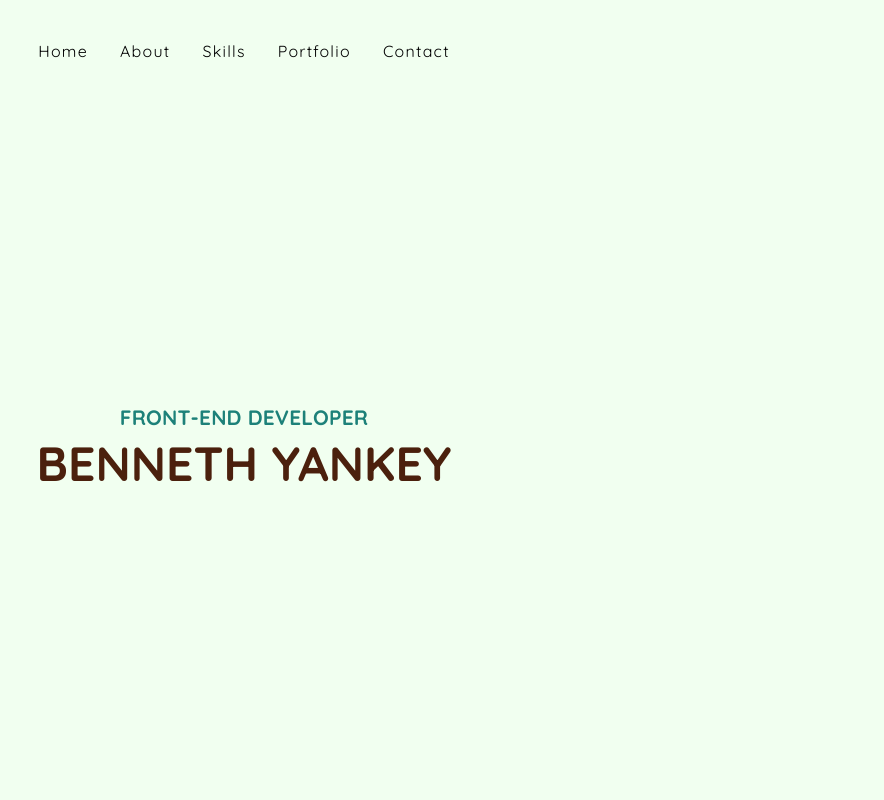
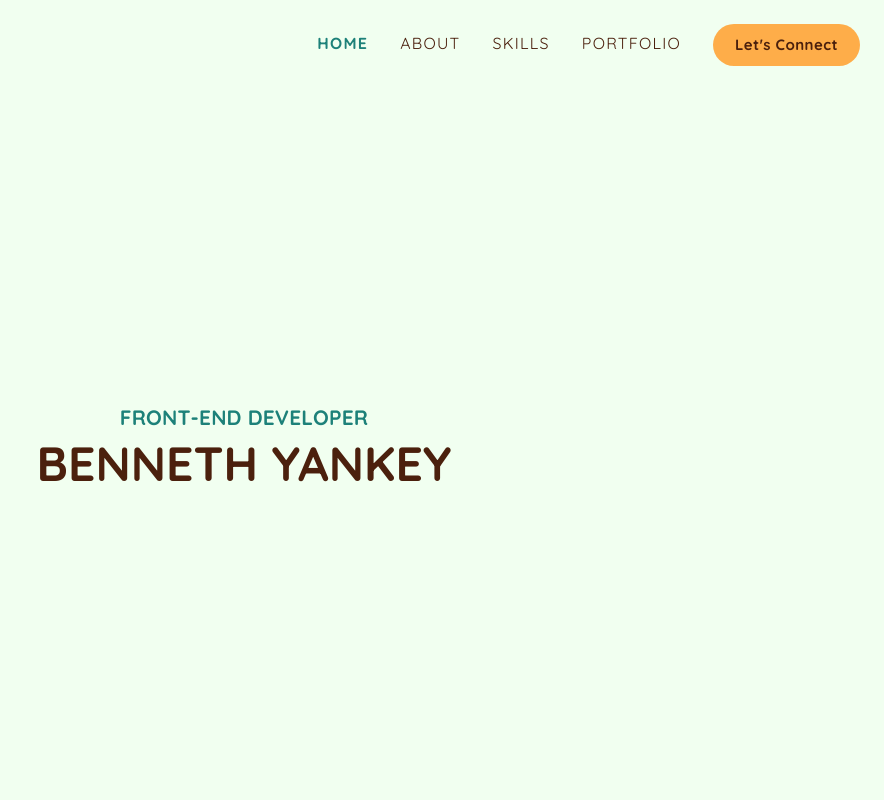
Before and after one commit to papayankey/bennethyankey, a React (Create React App) app: page / in a window 1280 px wide. Shown: the top 800 px of the page, without its empty margins (396-1280 px from the left). Built offline with nearby package versions, Linux system fonts and the light colour scheme.

Commit message:
chore: refactor nav links

```diff
--- a/src/App/components/NavBar/index.tsx
+++ b/src/App/components/NavBar/index.tsx
@@ -1,16 +1,14 @@
 // material components
 import AppBar from '@material-ui/core/AppBar';
 import Toolbar from '@material-ui/core/Toolbar';
-import Link from '@material-ui/core/Link';
 import Container from '@material-ui/core/Container';
+import Button from '@material-ui/core/Button';
 
-// components
-import {
-  makeStyles,
-  createStyles,
-  Theme,
-  useScrollTrigger,
-} from '@material-ui/core';
+// material-utils
+import { makeStyles, createStyles, Theme } from '@material-ui/core';
+
+// component
+import { Link } from 'react-scroll';
 
 // styles
 const useStyles = makeStyles((theme: Theme) =>
@@ -19,37 +17,62 @@ const useStyles = makeStyles((theme: Theme) =>
       backgroundColor: theme.palette.background.default,
     },
     toolbar: {
-      padding: theme.spacing(5, 0),
-      justifyContent: 'center',
-      '& a': {
-        color: 'black',
-        fontSize: '1rem',
-        letterSpacing: '1.25px',
-        '&:not(:last-of-type)': {
-          marginRight: theme.spacing(4),
-        },
-      },
+      justifyContent: 'flex-end',
+    },
+    anchor: {
+      color: theme.palette.text.primary,
+      textTransform: 'uppercase',
+      fontSize: '1rem',
+      fontWeight: 400,
+      letterSpacing: '1.25px',
+      marginRight: theme.spacing(4),
+    },
+    active: {
+      fontWeight: 700,
+      color: theme.palette.primary.main,
     },
   })
 );
 
+// navlinks
+const navLinks = ['home', 'about', 'skills', 'portfolio'];
+
 function NavBar() {
   const classes = useStyles();
-  const scrollTrigger = useScrollTrigger({ threshold: 0 });
 
   return (
-    <AppBar
-      elevation={scrollTrigger ? 1 : 0}
-      position="fixed"
-      className={classes.appBar}
-    >
+    <AppBar elevation={0} position="fixed" className={classes.appBar}>
       <Container>
         <Toolbar className={classes.toolbar}>
-          <Link href="#home">Home</Link>
-          <Link href="#about">About</Link>
-          <Link href="#skills">Skills</Link>
-          <Link href="#portfolio">Portfolio</Link>
-          <Link href="#contact">Contact</Link>
+          <nav>
+            {navLinks.map((link, idx) => {
+              let offset = -200;
+              if (link === 'portfolio') {
+                offset = -150;
+              }
+              if (link === 'contact') {
+                offset = -100;
+              }
+              return (
+                <Link
+                  key={idx}
+                  activeClass={classes.active}
+                  to={link}
+                  smooth={true}
+                  spy={true}
+                  offset={offset}
+                  className={classes.anchor}
+                >
+                  {link}
+                </Link>
+              );
+            })}
+            <Button variant="contained" size="large" color="secondary">
+              <Link to="contact" smooth={true} spy={true} offset={200}>
+                Let's Connect
+              </Link>
+            </Button>
+          </nav>
         </Toolbar>
       </Container>
     </AppBar>
```
